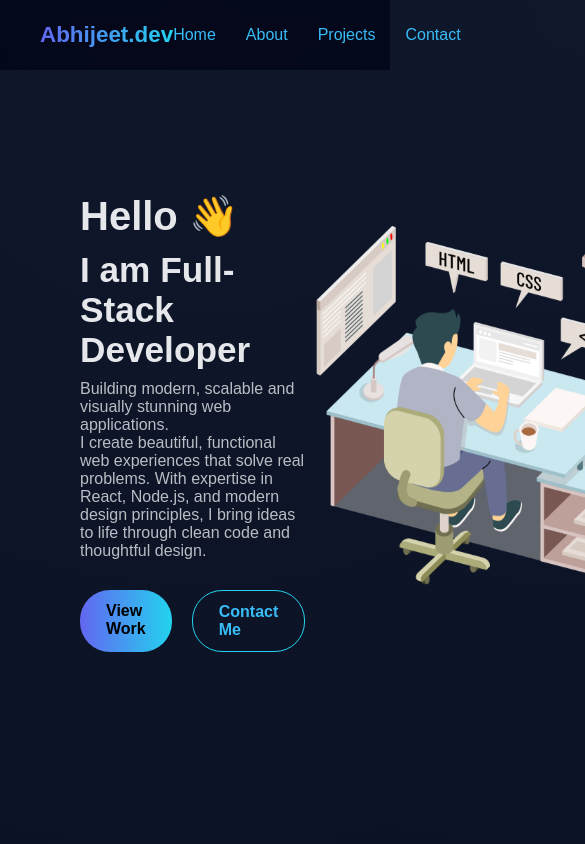
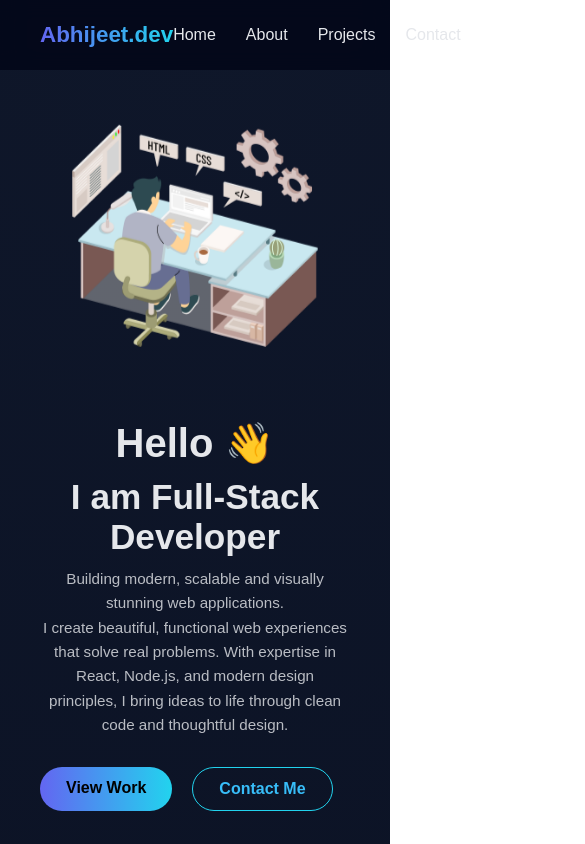
Before and after one commit to Abhij108/portfolio, a plain HTML site: page index.html in a window 390 px wide. Shown: the top 844 px of the page, 585 px wide, since content can reach past the window. Drawn offline with Linux system fonts and the light colour scheme.

Commit message:
second commit

```diff
--- a/style.css
+++ b/style.css
@@ -5,6 +5,30 @@
     box-sizing: border-box;
     font-family: 'Poppins', sans-serif;
 }
+
+html {
+    scroll-behavior: smooth;
+}
+
+img {
+    max-width: 100%;
+    height: auto;
+    display: block;
+}
+
+h1 {
+    font-size: clamp(2rem, 5vw, 3rem);
+}
+
+h2 {
+    font-size: clamp(1.5rem, 4vw, 2.2rem);
+}
+
+p {
+    font-size: clamp(0.95rem, 2.5vw, 1.1rem);
+    line-height: 1.6;
+}
+
 
 /* DARK THEME */
 body {
@@ -24,7 +48,7 @@ nav {
     top: 0;
     width: 100%;
     height: 70px;
-    background: rgba(2,6,23,0.8);
+    background: rgba(2, 6, 23, 0.8);
     backdrop-filter: blur(10px);
     display: flex;
     justify-content: space-between;
@@ -46,6 +70,11 @@ nav ul {
     gap: 30px;
 }
 
+nav a {
+    color: #e5e7eb;
+    transition: 0.3s;
+}
+
 nav a:hover {
     color: #22d3ee;
 }
@@ -57,7 +86,9 @@ nav a:hover {
     display: flex;
     align-items: center;
     justify-content: space-between;
+    gap: 40px;
 }
+
 
 .home-content h1 {
     font-size: 2.5rem;
@@ -75,16 +106,18 @@ nav a:hover {
 
 /* PROFILE IMAGE */
 .image img {
-    width: 420px;
-    height: 420px;
+    width: 320px;
+    height: 320px;
     object-fit: cover;
-    border-radius: 10%;
-    /* border: 2px solid #22d3ee; */
+    border-radius: 16px;
     animation: float 4s ease-in-out infinite;
 }
 
+
 @keyframes float {
-    50% { transform: translateY(-15px); }
+    50% {
+        transform: translateY(-15px);
+    }
 }
 
 /* BUTTONS */
@@ -92,6 +125,7 @@ nav a:hover {
     margin-top: 30px;
     display: flex;
     gap: 20px;
+    flex-wrap: wrap;
 }
 
 .btn {
@@ -131,17 +165,20 @@ section {
 }
 
 /* CARDS */
-.cards, .projects {
+.cards,
+.projects {
     margin-top: 40px;
     display: flex;
     gap: 30px;
+    flex-wrap: wrap;
 }
 
-.card, .project-card {
+.card,
+.project-card {
     flex: 1;
     padding: 30px;
     border-radius: 20px;
-    background: rgba(255,255,255,0.05);
+    background: rgba(255, 255, 255, 0.05);
     backdrop-filter: blur(12px);
     transition: 0.4s;
 }
@@ -152,43 +189,50 @@ section {
     margin-bottom: 15px;
 }
 
-.project-card img{
+.project-card img {
     width: 100%;
     border-radius: 12px;
     margin-bottom: 15px;
 }
-.project-card h3{
-    margin-bottom:5px;
+
+.project-card h3 {
+    margin-bottom: 5px;
 }
-.project-card p{
-    margin-bottom:3px;
+
+.project-card p {
+    margin-bottom: 3px;
 }
-.card:hover, .project-card:hover {
+
+.card:hover,
+.project-card:hover {
     transform: translateY(-15px);
-    box-shadow: 0 20px 50px rgba(0,0,0,0.5);
+    box-shadow: 0 20px 50px rgba(0, 0, 0, 0.5);
 }
 
 /* CONTACT */
 .contact-grid {
     display: flex;
     justify-content: space-between;
-    gap: 40px;
+    gap: 70px;
     margin-top: 30px;
 }
+.contact-form {
+    width: 100%;
+}
 
-.contact-info{
-    margin:10px;
+.contact-info {
     justify-content: center;
 
 }
 
-.contact-info h2{
-    margin:20px;
-    padding:10px;
+.contact-info h2 {
+    margin-bottom: 20px;
+    padding: 10px;
 
 }
-.contact-info p{
-    margin-bottom:20px;
+
+.contact-info p {
+    margin-bottom: 20px;
 }
 
 
@@ -221,3 +265,27 @@ textarea {
     opacity: 1;
     transform: translateY(0);
 }
+
+@media (max-width: 1024px) {
+
+    #home {
+        flex-direction: column-reverse;
+        text-align: center;
+        padding: 120px 40px;
+    }
+
+    .cards,
+    .projects,
+    .contact-grid {
+        flex-direction: column;
+    }
+
+    .image img {
+        width: 260px;
+        height: 260px;
+    }
+
+    section {
+        padding: 100px 40px;
+    }
+}
```
